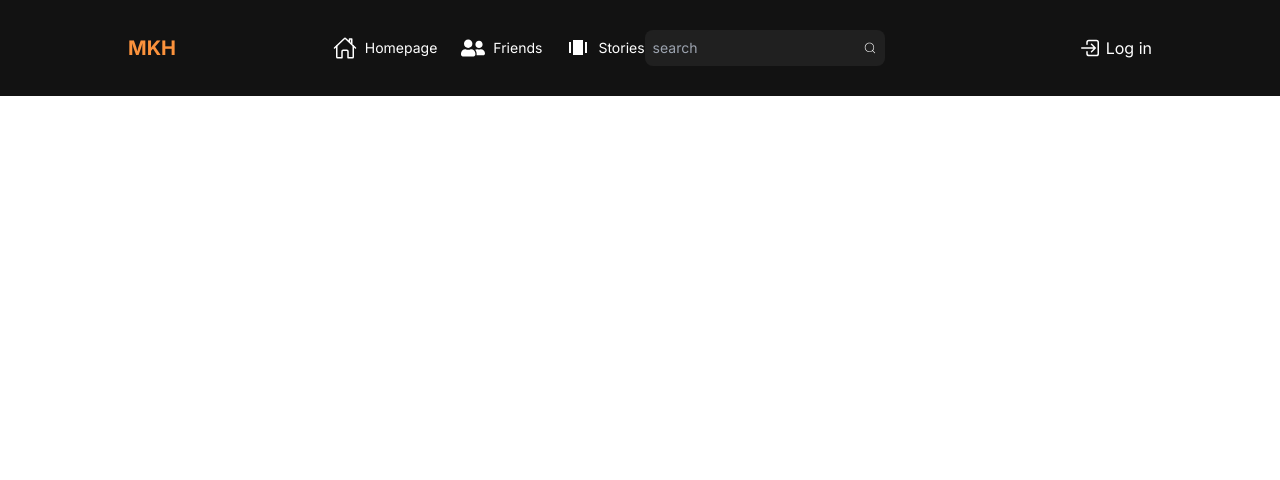
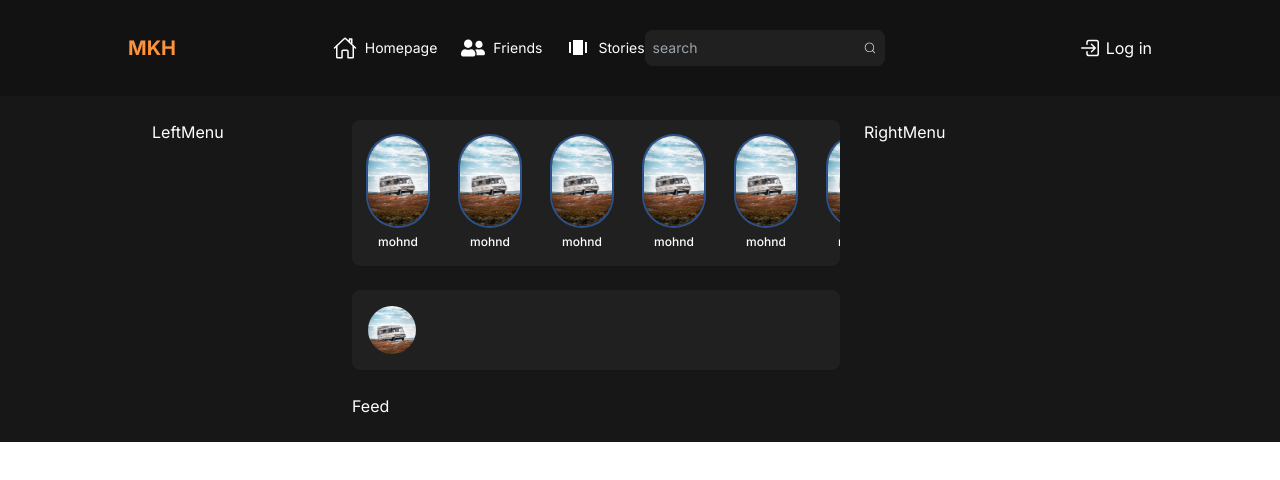
Before and after one commit to mkh-web/mkh-media, a Next.js app: page / in a window 1280 px wide. Shown: the top 480 px of the page. Built offline with nearby package versions, Linux system fonts and the light colour scheme; no server answers.

Commit message:
add stories section

```diff
--- a/next.config.mjs
+++ b/next.config.mjs
@@ -1,4 +1,14 @@
 /** @type {import('next').NextConfig} */
-const nextConfig = {};
+const nextConfig = {
+
+    images:{
+        remotePatterns:[
+            {
+                protocol:"https",
+                hostname:"www.pexels.com",
+            },
+        ],
+    },
+};
 
 export default nextConfig;
--- a/src/app/globals.css
+++ b/src/app/globals.css
@@ -25,8 +25,14 @@ input{
 outline: none;
 }
 /*اساسيات - basics*/
+.scrollbar-hide::-webkit-scrollbar {
+    display: none;
+}
+.scrollbar-hide{
+    scrollbar-width: none;
+}
 
-
+/*شريط التمرير - scroll bar*/
 @layer utilities {
 .max-container {
 @apply mx-auto max-w-[1440px];
--- a/src/app/page.tsx
+++ b/src/app/page.tsx
@@ -1,11 +1,22 @@
+import AddPost from "@/components/AddPost";
+import LeftMenu from "@/components/LeftMenu";
+import RightMenu from "@/components/RightMenu";
+import Stories from "@/components/Stories";
+import Feed from "@/components/Feed";
 
 
 export default function HomePage() {
   return (
-    <div className="text-white flex gap-6">
-        <div className="hidden xl:block w-[20%]"></div>
-        <div className="w-full lg:w-[70%] xl:w-[50%]"></div>
-        <div className="hidden lg:block w-[30%]"></div>
+    <div className="text-white flex gap-6 p-6">
+        <div className="hidden xl:block w-[20%]"><LeftMenu/></div>
+        <div className="w-full lg:w-[70%] xl:w-[50%]">
+          <div className="flex flex-col gap-6">
+            <Stories/>
+            <AddPost/>
+            <Feed/>
+          </div>
+        </div>
+        <div className="hidden lg:block w-[30%]"><RightMenu/></div>
     </div>
   );
 }
--- /dev/null
+++ b/src/components/AddPost.tsx
@@ -0,0 +1,16 @@
+import Image from "next/image"
+
+
+export default function AddPost() {
+    return (
+        <div className="p-4 bg-[#202020] shadow-sm rounded-lg flexBetween gap-4 text-sm">
+
+            <Image src={"/stories.jpeg"} width={48} height={48} alt="avatar" className=" w-12 h-12 object-cover rounded-full" />
+
+            <div className="">
+                <div className=""></div>
+                <div className=""></div>
+            </div>
+        </div>
+    );
+}
--- /dev/null
+++ b/src/components/Feed.tsx
@@ -0,0 +1,9 @@
+
+
+export default function Feed() {
+    return (
+        <div>
+            Feed
+        </div>
+    );
+}
--- /dev/null
+++ b/src/components/LeftMenu.tsx
@@ -0,0 +1,9 @@
+
+
+export default function LeftMenu() {
+    return (
+        <div>
+            LeftMenu
+        </div>
+    );
+}
--- /dev/null
+++ b/src/components/RightMenu.tsx
@@ -0,0 +1,9 @@
+
+
+export default function RightMenu() {
+    return (
+        <div>
+            RightMenu
+        </div>
+    );
+}
--- /dev/null
+++ b/src/components/Stories.tsx
@@ -0,0 +1,47 @@
+import Image from "next/image";
+
+
+export default function Stories() {
+    return (
+        <div className="p-4 bg-[#202020] shadow-sm rounded-lg overflow-scroll text-xs scrollbar-hide">
+            <div className="flex gap-8 w-max">
+
+            <div className="flex flex-col items-center gap-2 cursor-pointer">
+        <Image src="/stories.jpeg" alt="stories" width={60} height={60} className="rounded-full ring-2" />
+        <span className="font-medium">mohnd</span>
+            </div>
+
+            <div className="flex flex-col items-center gap-2 cursor-pointer">
+        <Image src="/stories.jpeg" alt="stories" width={60} height={60} className="rounded-full ring-2" />
+        <span className="font-medium">mohnd</span>
+            </div>
+
+            <div className="flex flex-col items-center gap-2 cursor-pointer">
+        <Image src="/stories.jpeg" alt="stories" width={60} height={60} className="rounded-full ring-2" />
+        <span className="font-medium">mohnd</span>
+            </div>
+
+            <div className="flex flex-col items-center gap-2 cursor-pointer">
+        <Image src="/stories.jpeg" alt="stories" width={60} height={60} className="rounded-full ring-2" />
+        <span className="font-medium">mohnd</span>
+            </div>
+
+            <div className="flex flex-col items-center gap-2 cursor-pointer">
+        <Image src="/stories.jpeg" alt="stories" width={60} height={60} className="rounded-full ring-2" />
+        <span className="font-medium">mohnd</span>
+            </div>
+
+            <div className="flex flex-col items-center gap-2 cursor-pointer">
+        <Image src="/stories.jpeg" alt="stories" width={60} height={60} className="rounded-full ring-2" />
+        <span className="font-medium">mohnd</span>
+            </div>
+
+            <div className="flex flex-col items-center gap-2 cursor-pointer">
+        <Image src="/stories.jpeg" alt="stories" width={60} height={60} className="rounded-full ring-2" />
+        <span className="font-medium">mohnd</span>
+            </div>
+
+            </div>
+        </div>
+    );
+}
```
Also changed, not shown: public/stories.jpeg (added).
